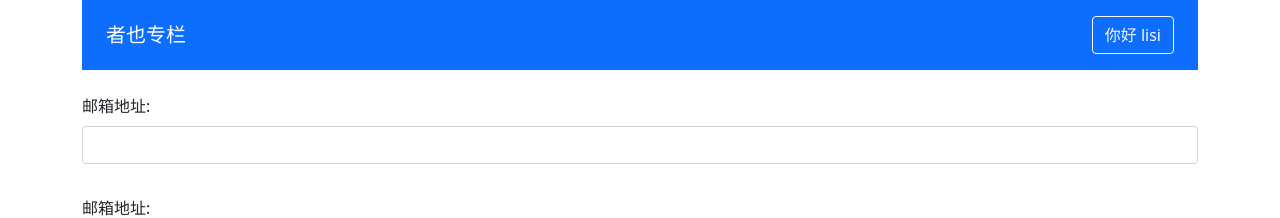
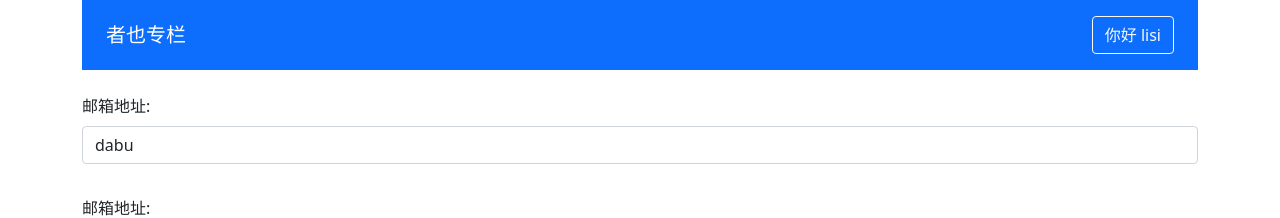
Before and after one commit to q2419068625/zheye, a Vue app: page / in a window 1280 px wide. Shown: the top 218 px of the page. Built offline with nearby package versions, Linux system fonts and the light colour scheme.

Commit message:
支持v-model

```diff
--- a/src/App.vue
+++ b/src/App.vue
@@ -5,7 +5,7 @@
     <form>
       <div class="mb-3">
         <label class="form-label">邮箱地址:</label>
-        <validate-input :rules="emailRules"></validate-input>
+        <validate-input :rules="emailRules" v-model="emailVal"></validate-input>
       </div>
       <div class="mb-3">
         <label for="exampleInputEmail1" class="form-label">邮箱地址:</label>
@@ -39,7 +39,7 @@
 </template>
 
 <script lang="ts">
-import { defineComponent, reactive } from 'vue'
+import { defineComponent, reactive, ref } from 'vue'
 import 'bootstrap/dist/css/bootstrap.min.css'
 import ColumnList, { ColumnProps } from './components/ColumnList.vue'
 import ValidateInput, { RulesProp } from './components/ValidateInput.vue'
@@ -97,6 +97,7 @@
       {type: 'required', message: '电子邮箱地址不能为空'},
       {type: 'email', message: '请输入正确的电子邮箱格式'},
     ]
+    const emailVal = ref('dabu')
     const emailRef = reactive({
       val: '',
       error: false,
@@ -117,7 +118,8 @@
       user: testUser,
       emailRef,
       validateEmail,
-      emailRules
+      emailRules,
+      emailVal
     }
   },
 })
--- a/src/components/ValidateInput.vue
+++ b/src/components/ValidateInput.vue
@@ -4,8 +4,9 @@
           type="text"
           class="form-control"
           :class="{'is-invalid': inputRef.error}"
-          v-model="inputRef.val"
+          :value="inputRef.val"
           @blur="validateEmail"
+          @input="updateValue"
         />
         <span v-if="inputRef.error" class="invalid-feedback">{{ inputRef.message }}</span>
       </div>
@@ -17,15 +18,17 @@
 interface RuleProp {
   type: 'required' | 'email';
   message: string;
+
 }
 export type RulesProp = RuleProp[]
 export default defineComponent({
   props: {
-    rules: Array as PropType<RulesProp>
+    rules: Array as PropType<RulesProp>,
+    modelValue:String
   },
-  setup (props) {
+  setup (props, context) {
     const inputRef = reactive({
-      val: '',
+      val: props.modelValue || '',
       error: false,
       message: ''
     })
@@ -50,9 +53,16 @@
       }
     }
 
+    const updateValue = (e: KeyboardEvent) => {
+      const targetValue = (e.target as HTMLInputElement).value
+      inputRef.val = targetValue
+      context.emit('update:modelValue', targetValue)
+    }
+
     return {
       inputRef,
-      validateEmail
+      validateEmail,
+      updateValue
     }
   }
 })
```
